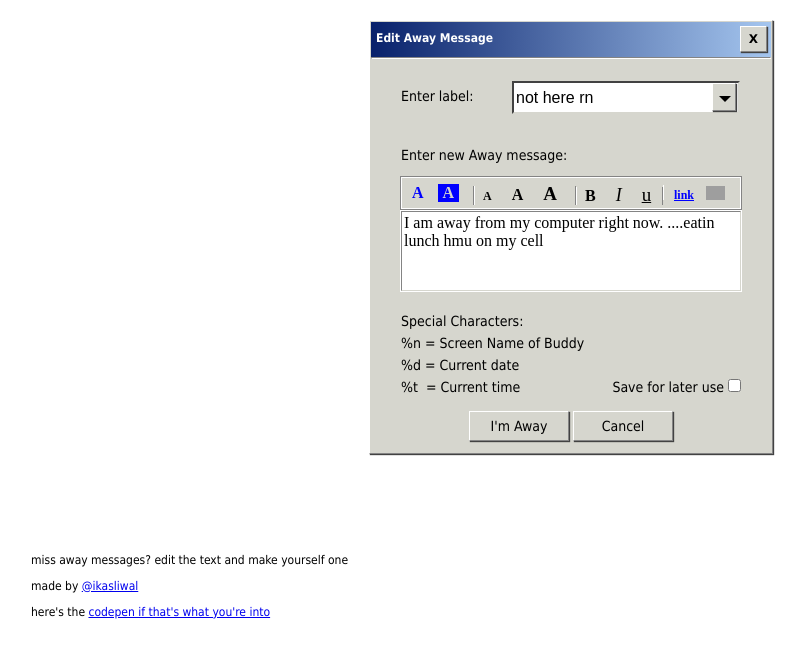
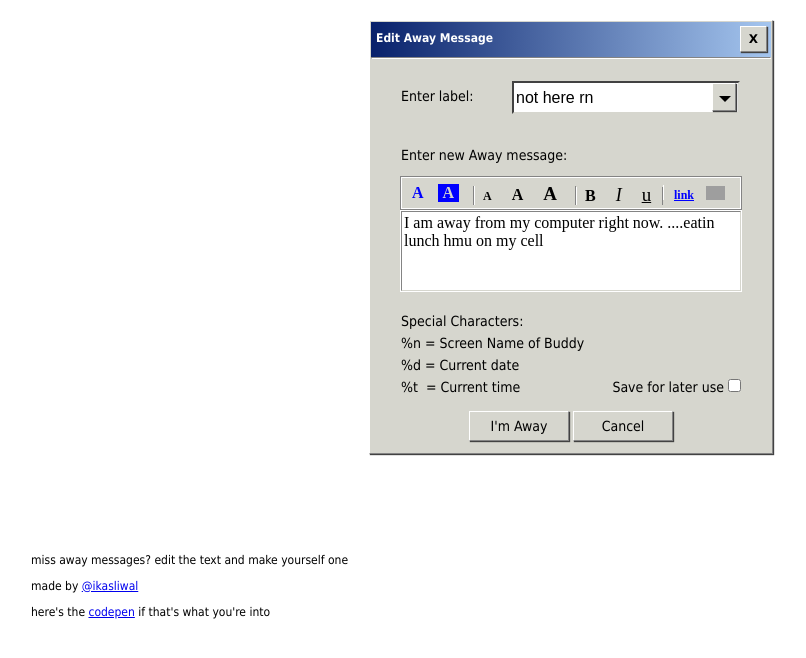
Before and after one commit to ishakasliwal/away-messages, a website: page index.html in a window 1280 px wide. Shown: the whole page, without its empty margins (69-875 px from the left). Drawn offline with nearby package versions, Linux system fonts and the light colour scheme; grey boxes are pictures that could not be loaded.

```diff
--- a/index.html
+++ b/index.html
@@ -99,7 +99,7 @@
   <footer>
     <p>miss away messages? edit the text and make yourself one</p>
     <p>made by <a href="https://twitter.com/ikasliwal">@ikasliwal</a></p>
-    <p>here's the <a href="http://codepen.io/ikasliwal/pen/EPJVmN">codepen if that's what you're into</a></p>
+    <p>here's the <a href="http://codepen.io/ikasliwal/pen/EPJVmN">codepen</a> if that's what you're into</p>
   </footer>
 
 
```
